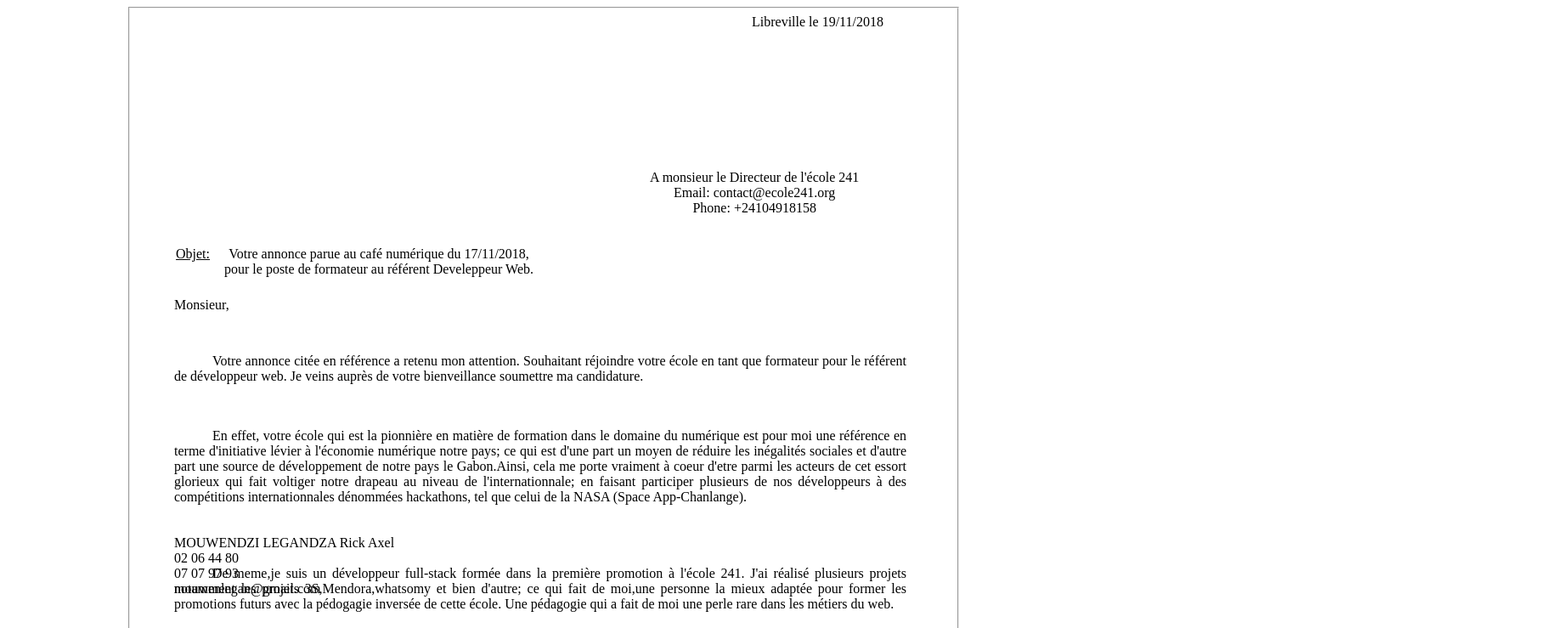
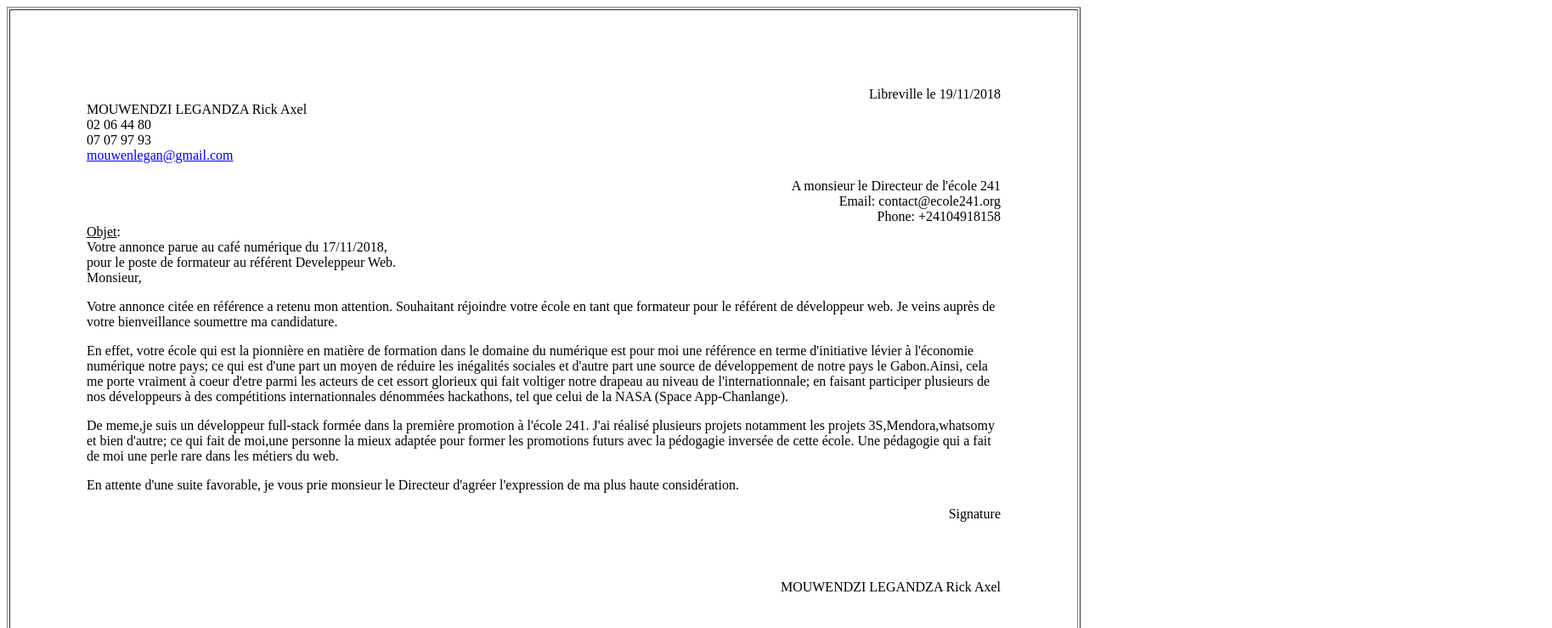
Before and after one commit to MLRAleader/Axel-Lettre-de-motivation, a plain HTML site: page index.html in a window 1280 px wide. Shown: the top 739 px of the page at 85% size, 1827 px wide, since content can reach past the window. Drawn offline with Linux system fonts and the light colour scheme.

Commit message:
Update index.html

```diff
--- a/index.html
+++ b/index.html
@@ -6,53 +6,58 @@
 	<meta charset="utf-8">
 </head>
 	<body>
-	<center>
-		<fieldset style="height:1300px;width:950px; align-content: center;">
+		<!--Mon tableau -->
+		<table border="1" cellpadding="90">
+			<tr>
+				<td>
 					<!--Expéditeur-->
-			<div style="text-align:left;margin-left:40px;">
+				<div align="left">
+					<!--La date du jour-->
+					<div align="right">
+							Libreville le 19/11/2018
+					</div>
 						MOUWENDZI LEGANDZA Rick Axel<br>
 						02 06 44 80<br>
 						07 07 97 93<br>
-					mouwenlegan@gmail.com
+						<a href="#">mouwenlegan@gmail.com</a>
+
 				</div>
-			<!--La date du jour-->
-			<div style="position: absolute;top:17px;float:left;margin-left:720px; ">
-					Libreville le 19/11/2018
-			</div>
+
+				<br>
 				<!--Destinateur-->
-			<div style="position: absolute;top: 200px;float:left;margin-left:600px; ">
+				<div align="right" >
 						A monsieur le Directeur de l'école 241<br>
 						Email: contact@ecole241.org<br>
 						Phone: +24104918158
 				</div>
 				<!--Objet-->
-			<div style="position: absolute;top: 290px;float:right;margin-left:42px; text-decoration-line: underline;">
-					Objet:
+				<div align="left">
+						<u>Objet</u>:
 				</div>
-			<div style="position: absolute;top: 290px;float:right;margin-left:99px;">
+				<div align="left">
 						Votre annonce parue au café numérique du 17/11/2018,<br>
 						pour le poste de formateur au référent Develeppeur Web.
 				</div>
 
 
-			<div style="text-align:left; position: absolute;top: 350px;margin-left:40px;">
+				<div align="left">
 						Monsieur,
 				</div>
 				<!--Paragraphe 1-->
-			<div style="width:862px;position: absolute;top: 400px;margin-left:40px; text-align: justify; text-indent: 45px;">
+				<div salign="left">
 
 						<p>Votre annonce citée en référence a retenu mon attention. Souhaitant réjoindre votre école en tant que formateur pour le référent de développeur web. Je veins auprès de votre bienveillance soumettre ma candidature.</p>
 
 				</div>
 				<!--Paragraphe 2-->
-			<div style="width:862px;position: absolute;top: 488px;margin-left:40px; text-align: justify; text-indent: 45px;">
+				<div align="left">
 
 						<p>
 						En effet, votre école qui est la pionnière en matière de formation dans le domaine du numérique est pour moi une référence en terme d'initiative lévier à l'économie numérique notre pays; ce qui est d'une part un moyen de réduire les inégalités sociales et d'autre part une source de développement de notre pays le Gabon.Ainsi, cela me porte vraiment à coeur d'etre parmi les acteurs de cet essort glorieux qui fait voltiger notre drapeau au niveau de l'internationnale; en faisant participer plusieurs de nos développeurs à des compétitions internationnales dénommées hackathons, tel que celui de la NASA (Space App-Chanlange).
 						</p>
 				</div>
 				<!--Paragraphe 3-->
-			<div style="width:862px;position: absolute;top: 650px;margin-left:40px; text-align: justify; text-indent: 45px;">
+				<div align="left">
 
 						<p>
 						De meme,je suis un développeur full-stack formée dans la première promotion à l'école 241. J'ai réalisé plusieurs projets notamment les projets 3S,Mendora,whatsomy et bien d'autre; ce qui fait de moi,une personne la mieux adaptée pour former les promotions futurs avec la pédogagie inversée de cette école. Une pédagogie qui a fait de moi une perle rare dans les métiers du web.
@@ -60,23 +65,25 @@
 
 				</div>
 				<!--Paragraphe 4-->
-			<div style="width:862px;position: absolute;top: 757px;margin-left:40px; text-align: justify; text-indent: 45px;">
+				<div align="left">
 						<p>
 						En attente d'une suite favorable, je vous prie monsieur le Directeur d'agréer l'expression de ma plus haute considération.
 						</p>
 				</div>
-			<div style="width:862px;position: absolute;top: 900px;margin-left:800px; text-align:justify;">
+				<div align="right">
 
 						<p>Signature</p>
+						<br><br>
 
 				</div>
-			<div style="width:862px;position: absolute;top: 1100px;margin-left:590px; text-align:justify;">
+				<div align="right">
 
 						<p>MOUWENDZI LEGANDZA Rick Axel</p>
 
 				</div>
 
-		</fieldset>
-	</center>
+				</td>
+			</tr>
+		</table>
 	</body>
 </html>
```
Lines whose indentation alone changed are shown as unchanged.
